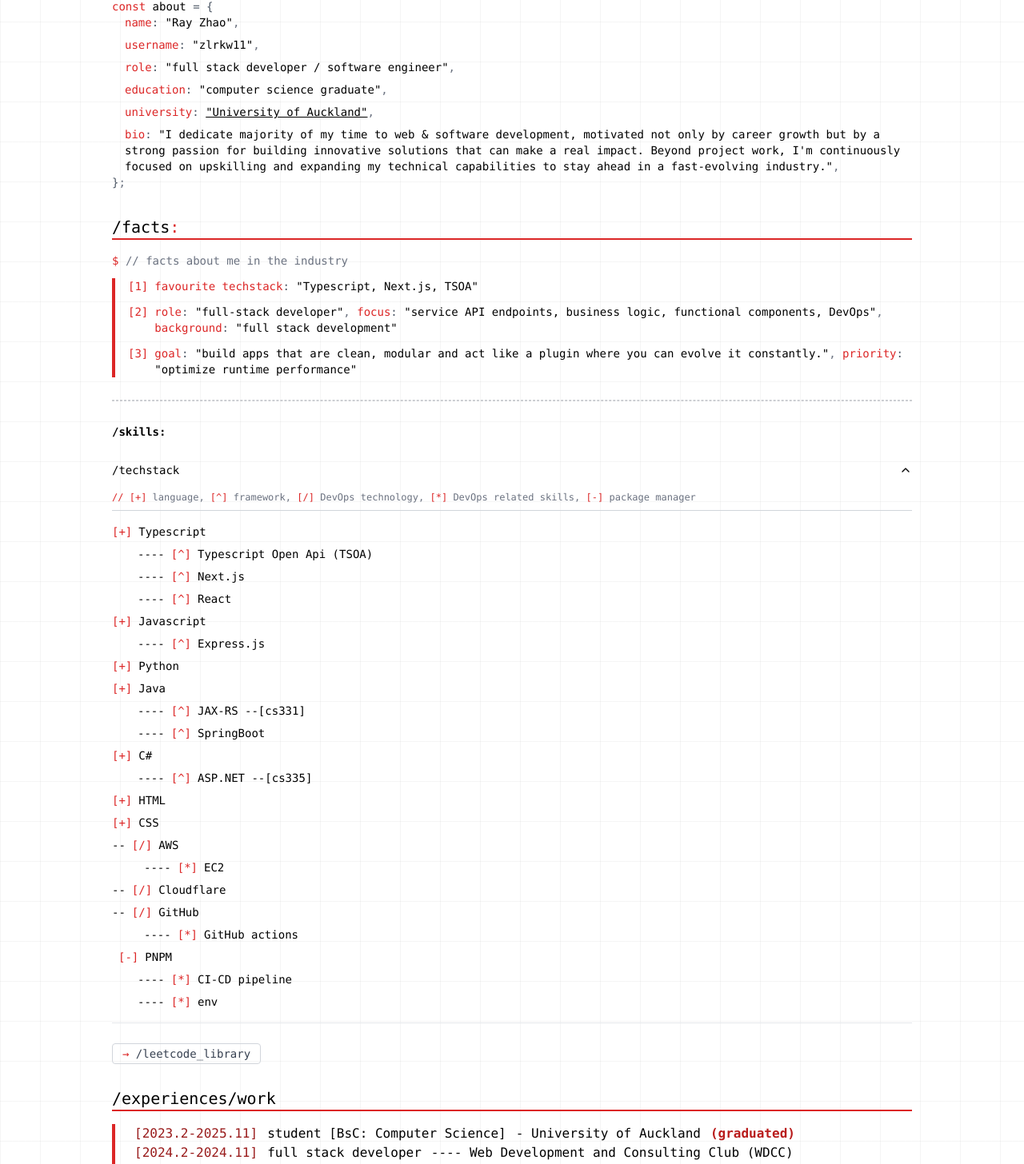
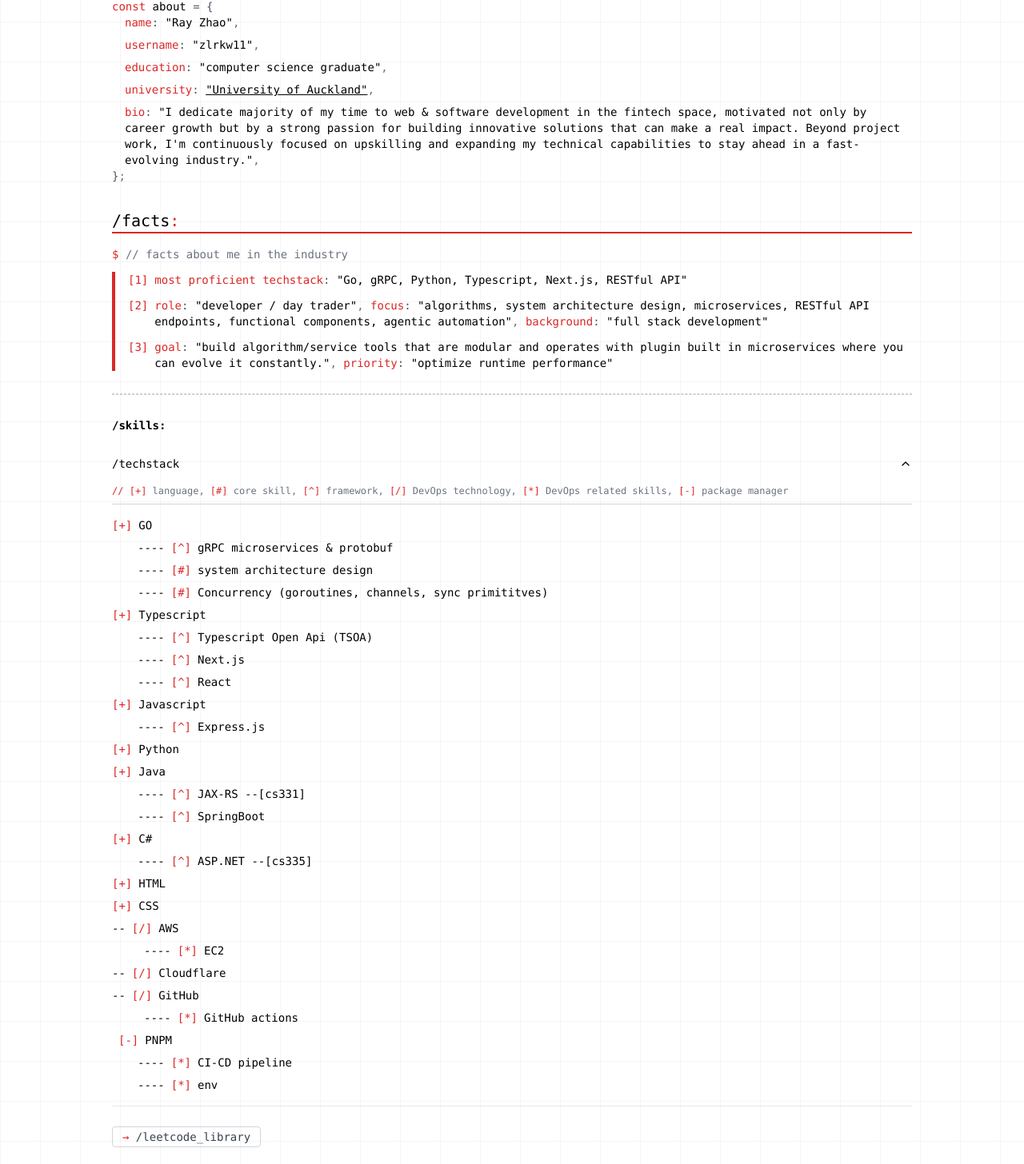
Before and after one commit to zlrkw11/zl-v2, a Next.js app: page / in a window 1280 px wide. Shown: the part 173-1629 px from the top of the page at 80% size. Built offline with nearby package versions, Linux system fonts and the light colour scheme.

Commit message:
feat: text change

```diff
--- a/app/page.tsx
+++ b/app/page.tsx
@@ -77,14 +77,6 @@ const About = () => {
                 <span className="text-gray-500 dark:text-gray-400">,</span>
               </p>
               <p>
-                <span className="text-red-600">role</span>
-                <span className="text-gray-600 dark:text-gray-400">:</span>{" "}
-                <span className="text-black dark:text-gray-200">
-                  "full stack developer / software engineer"
-                </span>
-                <span className="text-gray-500 dark:text-gray-400">,</span>
-              </p>
-              <p>
                 <span className="text-red-600">education</span>
                 <span className="text-gray-600 dark:text-gray-400">:</span>{" "}
                 <span className="text-black dark:text-gray-200">
@@ -107,7 +99,7 @@ const About = () => {
                 <span className="text-red-600">bio</span>
                 <span className="text-gray-600 dark:text-gray-400">:</span>{" "}
                 <span className="text-black dark:text-gray-200">
-                  "I dedicate majority of my time to web & software development,
+                  "I dedicate majority of my time to web & software development in the fintech space,
                   motivated not only by career growth but by a strong passion
                   for building innovative solutions that can make a real impact.
                   Beyond project work, I'm continuously focused on upskilling
@@ -142,12 +134,12 @@ const About = () => {
                 <li className="flex items-start gap-2">
                   <span className="text-red-600">[1]</span>
                   <span>
-                    <span className="text-red-600">favourite techstack</span>
+                    <span className="text-red-600">most proficient techstack</span>
                     <span className="text-gray-600 dark:text-gray-400">
                       :
                     </span>{" "}
                     <span className="text-black dark:text-gray-200">
-                      "Typescript, Next.js, TSOA"
+                      "Go, gRPC, Python, Typescript, Next.js, RESTful API"
                     </span>
                   </span>
                 </li>
@@ -159,7 +151,7 @@ const About = () => {
                       :
                     </span>{" "}
                     <span className="text-black dark:text-gray-200">
-                      "full-stack developer"
+                      "developer / day trader"
                     </span>
                     <span className="text-gray-500 dark:text-gray-400">,</span>{" "}
                     <span className="text-red-600">focus</span>
@@ -167,8 +159,8 @@ const About = () => {
                       :
                     </span>{" "}
                     <span className="text-black dark:text-gray-200">
-                      "service API endpoints, business logic, functional
-                      components, DevOps"
+                      "algorithms, system architecture design, microservices, RESTful API endpoints, functional
+                      components, agentic automation"
                     </span>
                     <span className="text-gray-500 dark:text-gray-400">,</span>{" "}
                     <span className="text-red-600">background</span>
@@ -188,7 +180,7 @@ const About = () => {
                       :
                     </span>{" "}
                     <span className="text-black dark:text-gray-200">
-                      "build apps that are clean, modular and act like a plugin
+                      "build algorithm/service tools that are modular and operates with plugin built in microservices
                       where you can evolve it constantly."
                     </span>
                     <span className="text-gray-500 dark:text-gray-400">,</span>{" "}
@@ -218,6 +210,7 @@ const About = () => {
                       <p className="font-mono text-xs text-gray-500 dark:text-gray-400">
                         <span className="text-red-600">//</span>{" "}
                         <span className="text-red-600">[+]</span> language,{" "}
+                        <span className="text-red-600">[#]</span> core skill,{" "}
                         <span className="text-red-600">[^]</span> framework,{" "}
                         <span className="text-red-600">[/]</span> DevOps
                         technology, <span className="text-red-600">[*]</span>{" "}
@@ -227,6 +220,25 @@ const About = () => {
                       </p>
                     </div>
                     <ul className="flex flex-col gap-2 pl-0 list-none font-mono text-sm">
+                        <li className="flex items-center gap-2">
+                        <span className="text-red-600">[+]</span>
+                        <span>GO</span>
+                      </li>{" "}
+                      <li className="flex items-center gap-2 pl-8">
+                        <span className="">----</span>
+                        <span className="text-red-600">[^]</span>
+                        <span>gRPC microservices & protobuf</span>
+                      </li>{" "}
+                      <li className="flex items-center gap-2 pl-8">
+                        <span className="">----</span>
+                        <span className="text-red-600">[#]</span>
+                        <span>system architecture design</span>
+                      </li>{" "}
+                      <li className="flex items-center gap-2 pl-8">
+                        <span className="">----</span>
+                        <span className="text-red-600">[#]</span>
+                        <span>Concurrency (goroutines, channels, sync primititves)</span>
+                      </li>{" "}
                       <li className="flex items-center gap-2">
                         <span className="text-red-600">[+]</span>
                         <span>Typescript</span>
@@ -356,26 +368,31 @@ const About = () => {
             <div className="flex flex-col gap-4 font-mono">
               <p className="text-gray-700 dark:text-gray-300"></p>
               <ul className="flex flex-col border-l-4 border-red-600 pl-6 dark:text-neutral-300">
+                 <li className="md:flex items-center gap-3">
+                  <span className="italic ">[2026.2-2026.5]</span>
+                  <span>software engineering intern</span>
+                  <span>------- Caruso</span>
+                </li>{" "}
                 <li className="md:flex items-center gap-3">
-                  <span className="text-red-800 ">[2023.2-2025.11]</span>
+                  <span className="italic">[2023.2-2025.11]</span>
                   <span>student [BsC: Computer Science]</span>
-                  <span>- University of Auckland</span>
+                  <span>-- University of Auckland</span>
                   <span className="text-red-700 font-bold">(graduated)</span>
                 </li>{" "}
                 <li className="flex items-center gap-3">
-                  <span className="text-red-800 font-mono">
+                  <span className="italic">
                     [2024.2-2024.11]
                   </span>
                   <span>full stack developer</span>{" "}
-                  <span>---- Web Development and Consulting Club (WDCC)</span>
+                  <span>------------- Web Development and Consulting Club (WDCC)</span>
                 </li>
                 <li className="flex items-center gap-3">
-                  <span className="text-red-800 font-mono">
+                  <span className="italic">
                     [2025.2-2025.11]
                   </span>
                   <span>tech lead</span>
                   <span>
-                    --------------- Web Development and Consulting Club (WDCC)
+                    ------------------------ Web Development and Consulting Club (WDCC)
                   </span>
                 </li>
                 {/* <li className="flex items-center gap-3">
```
